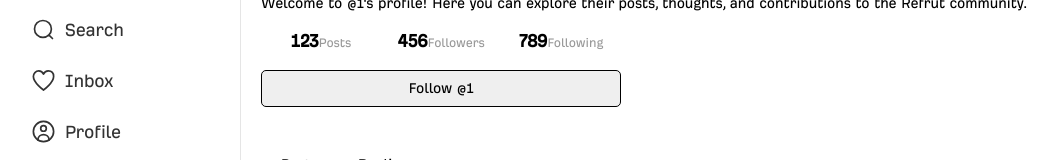
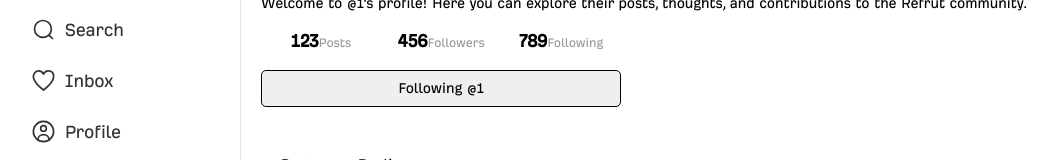
Before and after one commit to SajadTroy/refrut_next, a Next.js app: page /u/1 in a window 1280 px wide. Shown: the part 134-294 px from the top of the page, without its empty margins (20-1077 px from the left). Built offline with nearby package versions, Linux system fonts and the light colour scheme.

Commit message:
Update follow button text to indicate current status for user profile

```diff
--- a/app/u/[handle]/page.tsx
+++ b/app/u/[handle]/page.tsx
@@ -68,7 +68,7 @@ export default function UserProfile({ params }: Props) {
           </div>
         </div>
         <div className="profile_button">
-          <button className="follow_button following">Follow @{handle}</button>
+          <button className="follow_button following">Following @{handle}</button>
         </div>
       </div>
       <div className="tabs">
```
